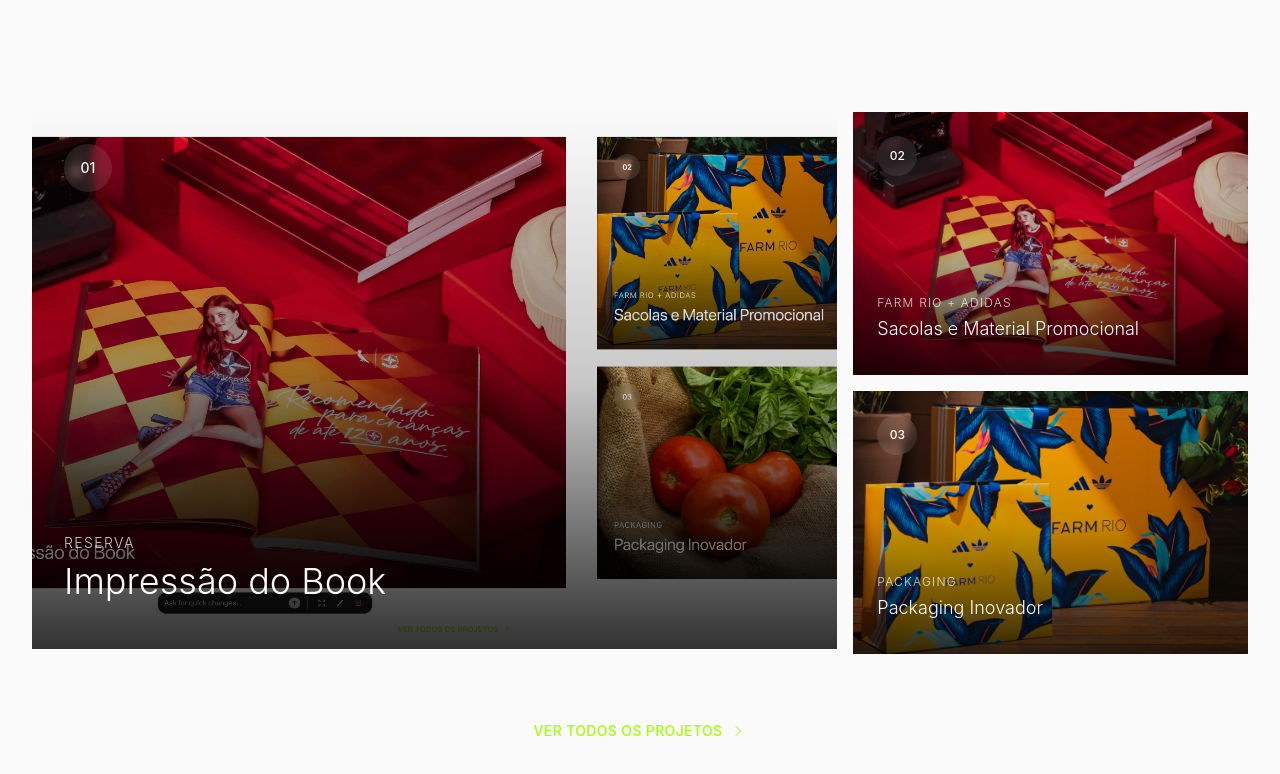
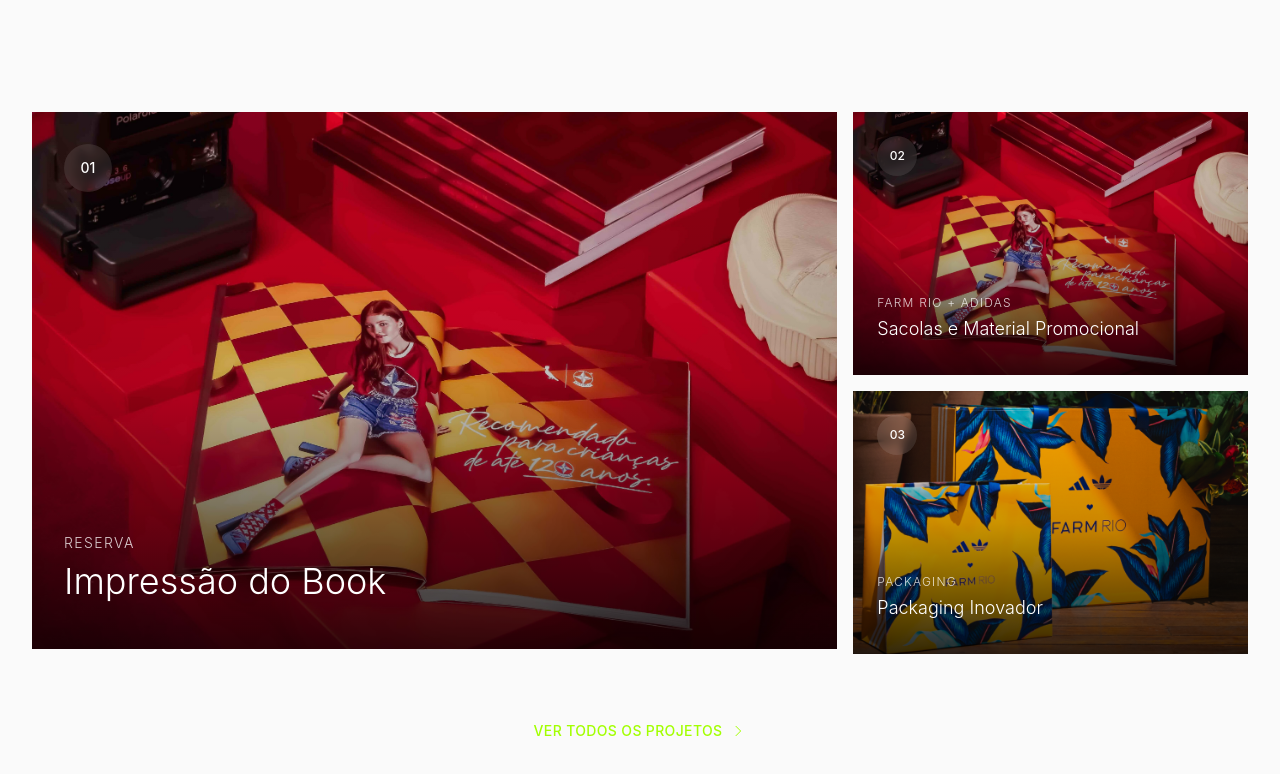
Before and after one commit to nederperfomance/digitalprintz, a React (Vite) app: page / in a window 1280 px wide. Shown: the part 4785-5559 px from the top of the page. Built offline with nearby package versions, Linux system fonts and the light colour scheme.

Commit message:
Update portfolio 01 image
Replace the image for portfolio 01 with the provided image.

```diff
--- a/src/components/InteractivePortfolio.tsx
+++ b/src/components/InteractivePortfolio.tsx
@@ -2,7 +2,7 @@ const portfolioProjects = [{
   id: 1,
   title: "Impressão do Book",
   category: "RESERVA",
-  image: "/lovable-uploads/55de7012-4855-4d02-b886-370077b379bc.png"
+  image: "/lovable-uploads/b663e2d4-1b7f-4f59-aea8-15f072c9bbf0.png"
 }, {
   id: 2,
   title: "Sacolas e Material Promocional",
```
Also changed, not shown: public/lovable-uploads/b663e2d4-1b7f-4f59-aea8-15f072c9bbf0.png (added).
